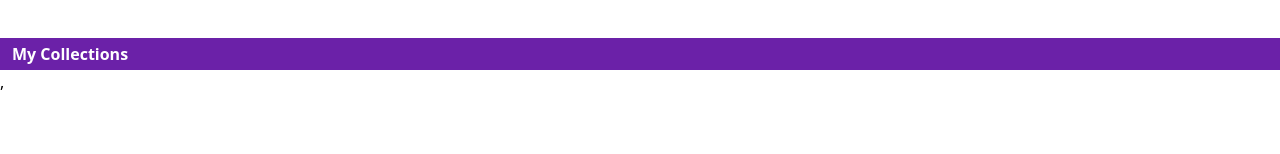
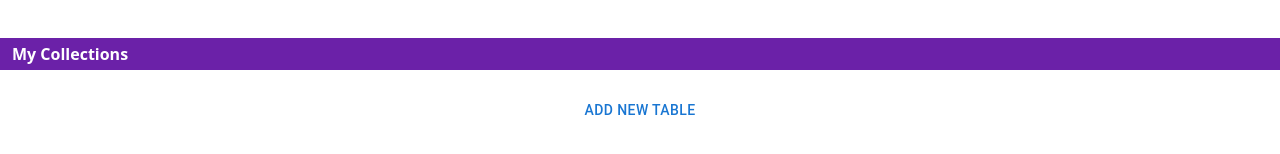
Before and after one commit to apoorvpandey0/walkover_dynamic_tables, a React (Create React App) app: page / in a window 1280 px wide. Shown: the part 762-916 px from the top of the page. Before the commit the page ends 856 px from the top, so only its background shows below. Built offline with nearby package versions, Linux system fonts and the light colour scheme.

Commit message:
homejs changed

```diff
--- a/src/components/home.js
+++ b/src/components/home.js
@@ -1,8 +1,16 @@
 import React from 'react'
 import { useAuth0 } from '@auth0/auth0-react'
 import Logout from './logout';
+import { DataTable } from '../table.jsx'
+
+import AddTable from "../modal.jsx";
+
 function Home() {
     const { user } = useAuth0();
+    const [tables, setTables] = React.useState([]);
+    function handleAddNewTable(name, fields) {
+        setTables([...tables, { id: tables.length, name: name, fields: fields, rows: [] }]);
+    }
     return (
         <div className=''>
             <nav class="bg-purple-800 text-white justify-between flex">
@@ -11,10 +19,13 @@ function Home() {
                     <Logout />
                 </ul>
             </nav>
+            <div className='grid place-items-center h-20'>
+                 <AddTable addNewTable={handleAddNewTable} />
+            </div>
 
+            {tables.map(table => <DataTable table={table} />)}
             {console.log(user)}
         </div>
-
     )
 }
 
```
